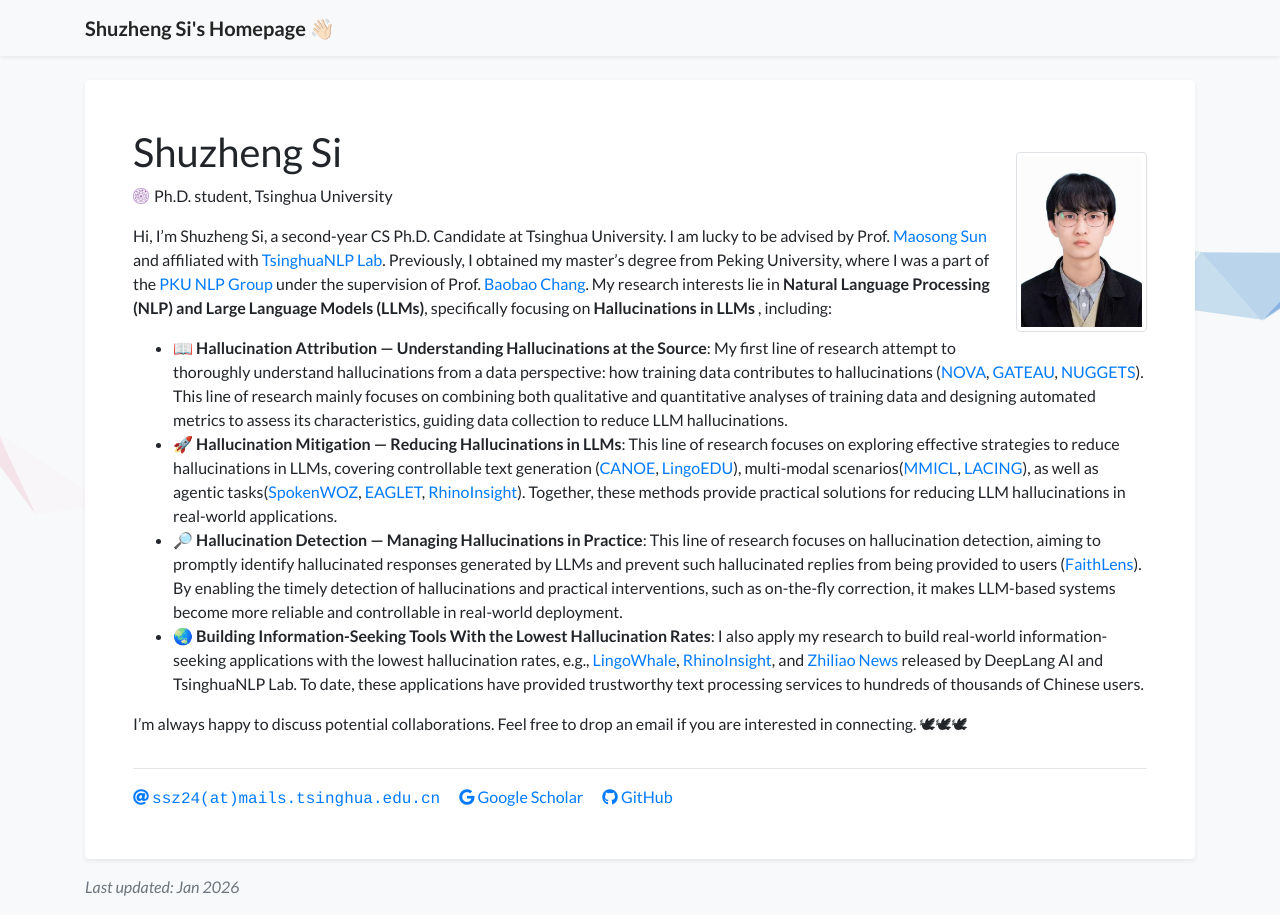
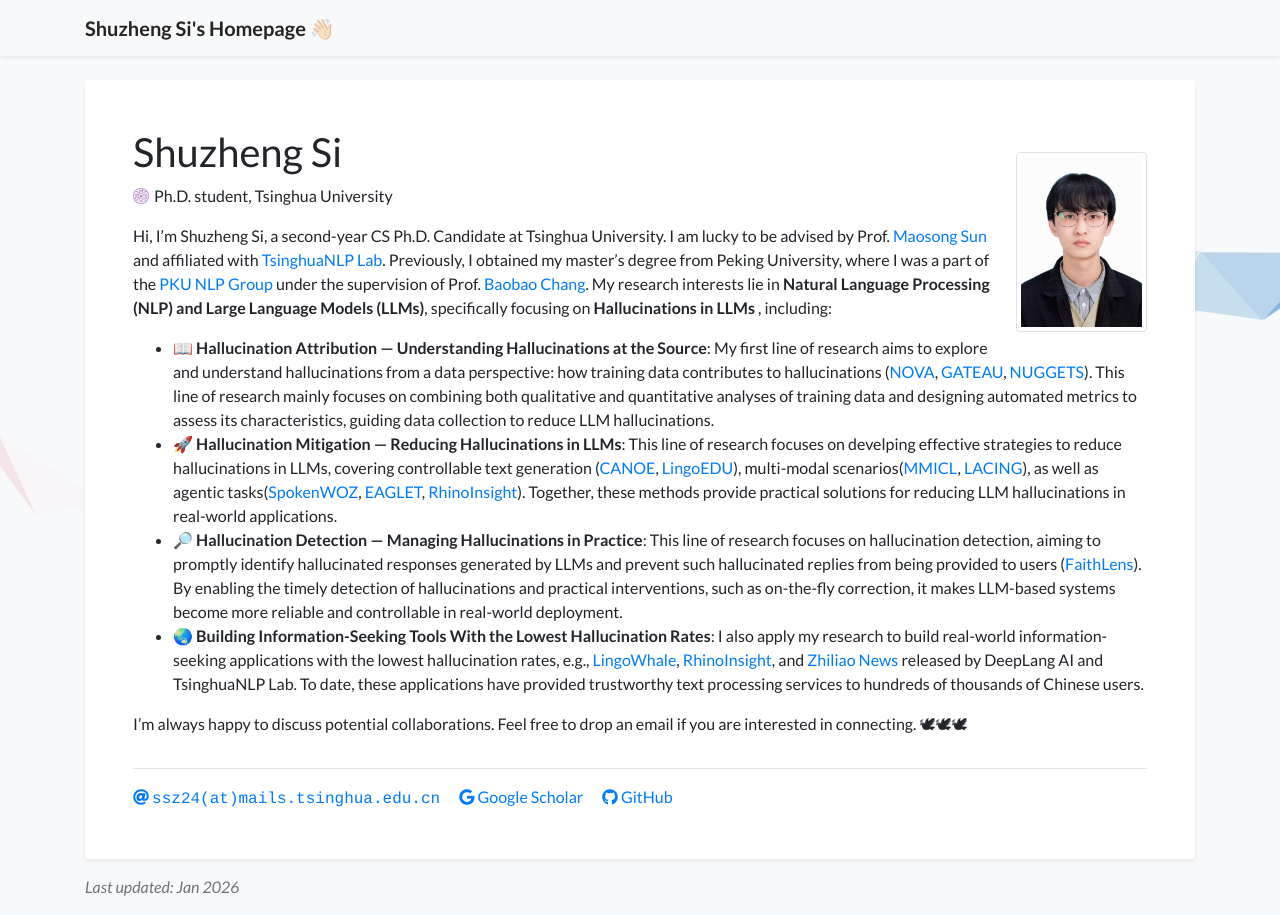
Before and after one commit to S1s-Z/s1s-z.github.io, a Jekyll site: the page built from index.html, in a window 1280 px wide. Built offline with Jekyll 4.4.1, drawn with Linux system fonts in a browser that asks for light colours; a style sheet for code colours, icons or effects is not loaded.

Commit message:
Refine research descriptions on hallucinations in LLMs

```diff
--- a/_data/profile.yml
+++ b/_data/profile.yml
@@ -23,10 +23,10 @@
   <br>
   <ul class="pub">
       <li>
-          📖 <b>Hallucination Attribution — Understanding Hallucinations at the Source</b>: My first line of research attempt to thoroughly understand hallucinations from a data perspective: how training data contributes to hallucinations (<a href="https://arxiv.org/abs/2502.07340">NOVA</a>, <a href="https://arxiv.org/abs/2410.15633">GATEAU</a>, <a href="https://arxiv.org/abs/2312.10302">NUGGETS</a>). This line of research mainly focuses on combining both qualitative and quantitative analyses of training data and designing automated metrics to assess its characteristics, guiding data collection to reduce LLM hallucinations.
+          📖 <b>Hallucination Attribution — Understanding Hallucinations at the Source</b>: My first line of research aims to explore and understand hallucinations from a data perspective: how training data contributes to hallucinations (<a href="https://arxiv.org/abs/2502.07340">NOVA</a>, <a href="https://arxiv.org/abs/2410.15633">GATEAU</a>, <a href="https://arxiv.org/abs/2312.10302">NUGGETS</a>). This line of research mainly focuses on combining both qualitative and quantitative analyses of training data and designing automated metrics to assess its characteristics, guiding data collection to reduce LLM hallucinations.
       </li>
       <li>
-          🚀 <b>Hallucination Mitigation  — Reducing Hallucinations in LLMs</b>: This line of research focuses on exploring effective strategies to reduce hallucinations in LLMs, covering controllable text generation (<a href="https://arxiv.org/abs/2505.16483">CANOE</a>, <a href="https://arxiv.org/abs/2512.14244">LingoEDU</a>), multi-modal scenarios(<a href="https://arxiv.org/abs/2309.07915">MMICL</a>, <a href="https://arxiv.org/abs/2411.14279">LACING</a>), as well as agentic tasks(<a href="https://arxiv.org/abs/2305.13040">SpokenWOZ</a>, <a href="https://arxiv.org/abs/2510.05608">EAGLET</a>, <a href="https://arxiv.org/abs/2511.18743">RhinoInsight</a>). Together, these methods provide practical solutions for reducing LLM hallucinations in real-world applications.
+          🚀 <b>Hallucination Mitigation  — Reducing Hallucinations in LLMs</b>: This line of research focuses on develping effective strategies to reduce hallucinations in LLMs, covering controllable text generation (<a href="https://arxiv.org/abs/2505.16483">CANOE</a>, <a href="https://arxiv.org/abs/2512.14244">LingoEDU</a>), multi-modal scenarios(<a href="https://arxiv.org/abs/2309.07915">MMICL</a>, <a href="https://arxiv.org/abs/2411.14279">LACING</a>), as well as agentic tasks(<a href="https://arxiv.org/abs/2305.13040">SpokenWOZ</a>, <a href="https://arxiv.org/abs/2510.05608">EAGLET</a>, <a href="https://arxiv.org/abs/2511.18743">RhinoInsight</a>). Together, these methods provide practical solutions for reducing LLM hallucinations in real-world applications.
       </li>
       <li>
           🔎 <b>Hallucination Detection  — Managing Hallucinations in Practice</b>: This line of research focuses on hallucination detection, aiming to promptly identify hallucinated responses generated by LLMs and prevent such hallucinated replies from being provided to users (<a href="https://arxiv.org/abs/2512.20182">FaithLens</a>). By enabling the timely detection of hallucinations and practical interventions, such as on-the-fly correction, it makes LLM-based systems become more reliable and controllable in real-world deployment.
```
